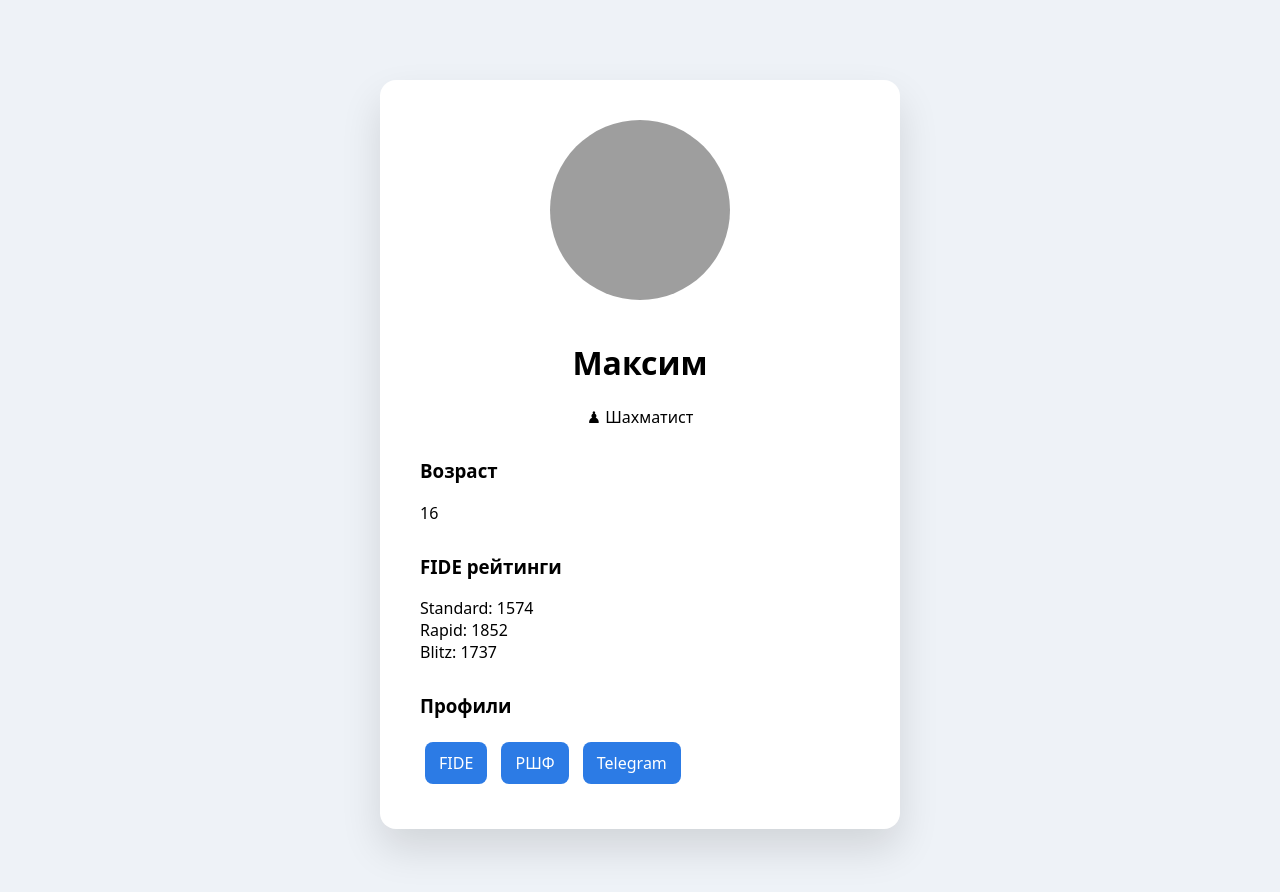
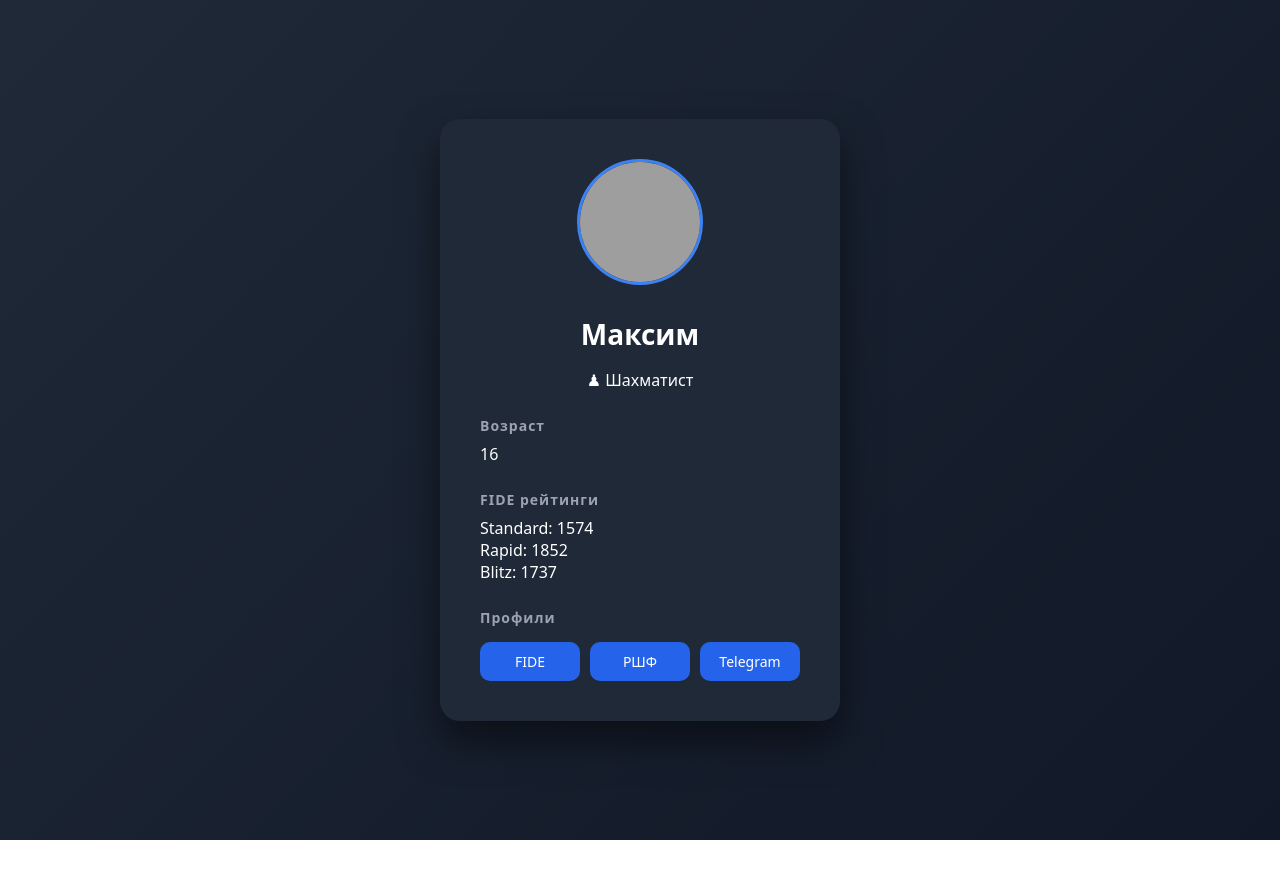
Before and after one commit to TINIL1N/chess-profile, a plain HTML site: page index.html in a window 1280 px wide. After the commit the page ends 840 px from the top, so only its background shows below. Drawn offline with Linux system fonts and the light colour scheme; grey boxes are pictures that could not be loaded.

Commit message:
Update index.html

```diff
--- a/index.html
+++ b/index.html
@@ -9,50 +9,77 @@
 <style>
 
 body{
-font-family:system-ui, Arial, sans-serif;
-background:#eef2f7;
 margin:0;
+font-family: system-ui, -apple-system, Arial;
+background: linear-gradient(135deg,#1f2937,#111827);
+color:white;
 }
 
 .container{
-max-width:520px;
-margin:60px auto;
+display:flex;
+justify-content:center;
+align-items:center;
+min-height:100vh;
 padding:20px;
 }
 
 .card{
-background:white;
-border-radius:16px;
+background:#1f2937;
 padding:40px;
-box-shadow:0 20px 40px rgba(0,0,0,0.12);
+border-radius:20px;
+width:320px;
+box-shadow:0 20px 40px rgba(0,0,0,0.5);
 text-align:center;
 }
 
 .photo{
-width:180px;
-height:180px;
+width:120px;
+height:120px;
+border-radius:50%;
 object-fit:cover;
-border-radius:50%;
 margin-bottom:15px;
+border:3px solid #3b82f6;
+}
+
+h1{
+margin:10px 0;
+font-size:28px;
 }
 
 .section{
-margin-top:30px;
+margin-top:25px;
 text-align:left;
+}
+
+.section h3{
+margin-bottom:8px;
+color:#9ca3af;
+font-size:14px;
+letter-spacing:1px;
 }
 
 .buttons{
 margin-top:15px;
+display:flex;
+gap:10px;
+flex-wrap:wrap;
 }
 
 .button{
-display:inline-block;
-padding:10px 14px;
-margin:5px;
-background:#2c7be5;
+flex:1;
+text-align:center;
+padding:10px;
+background:#2563eb;
+border-radius:10px;
 color:white;
-border-radius:8px;
 text-decoration:none;
+font-size:14px;
+transition:0.2s;
+}
+
+.button:hover{
+background:#1d4ed8;
+transform:translateY(-2px);
 }
 
 </style>
```
